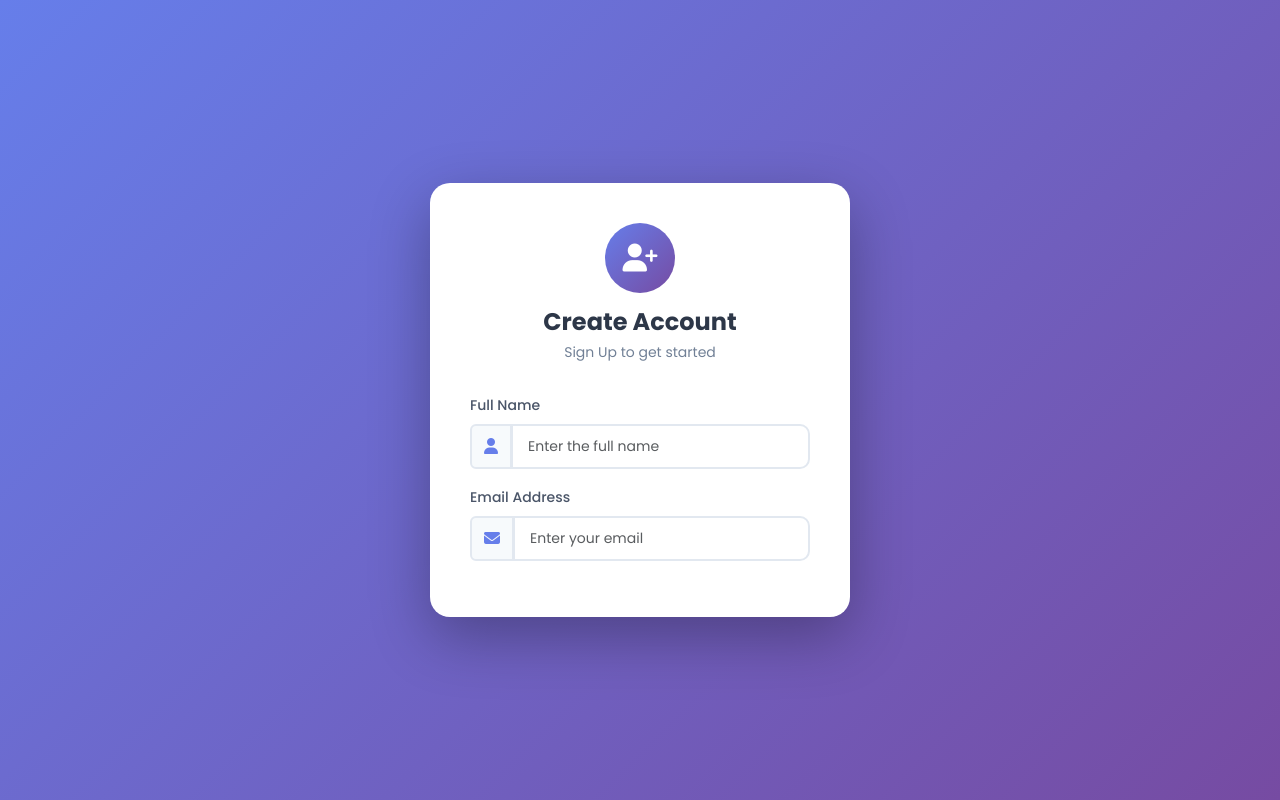
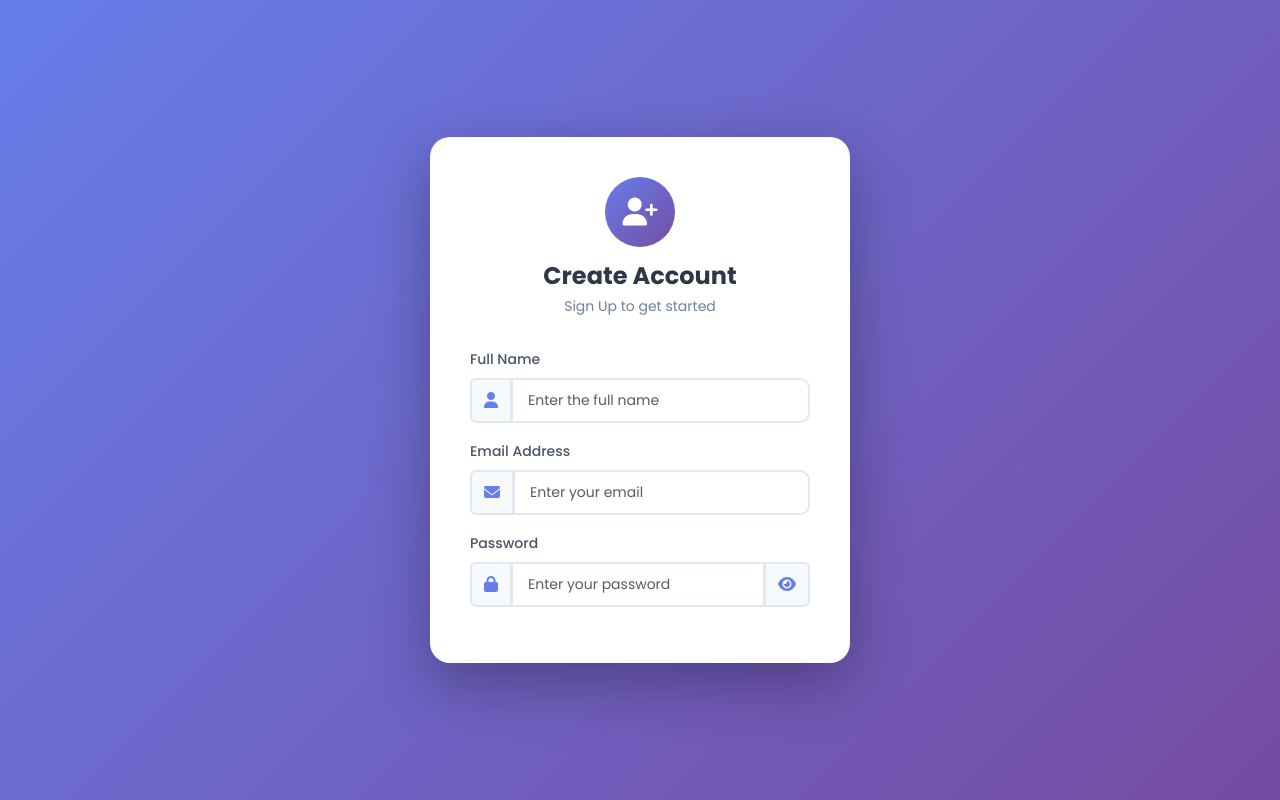
Before and after one commit to POSHANMS/todo-app-flask, a Flask app: template templates/register.html in a window 1280 px wide. Run offline with Flask 3, Linux system fonts and the light colour scheme; the template is opened without the code that fills it, so the values that code supplies are empty.

Commit message:
Add password input to register form

```diff
--- a/templates/register.html
+++ b/templates/register.html
@@ -83,6 +83,32 @@
               />
             </div>
           </div>
+          <!-- Password input -->
+          <div class="form-group mb-3">
+            <label class="form-label">Password</label>
+            <div class="input-group">
+              <!-- Lock icon on left -->
+              <span class="input-group-text">
+                <i class="fas fa-lock"></i>
+              </span>
+              <!-- Password input - hides text as dots -->
+              <input
+                type="password"
+                name="password"
+                id="password"
+                class="form-control"
+                placeholder="Enter your password"
+                required
+              />
+              <!-- Eye icon to show/hide password -->
+              <span
+                class="input-group-text toggle-password"
+                onclick="togglePassword()"
+              >
+                <i class="fas fa-eye" id="eyeIcon"></i>
+              </span>
+            </div>
+          </div>
         </form>
       </div>
     </div>
```
